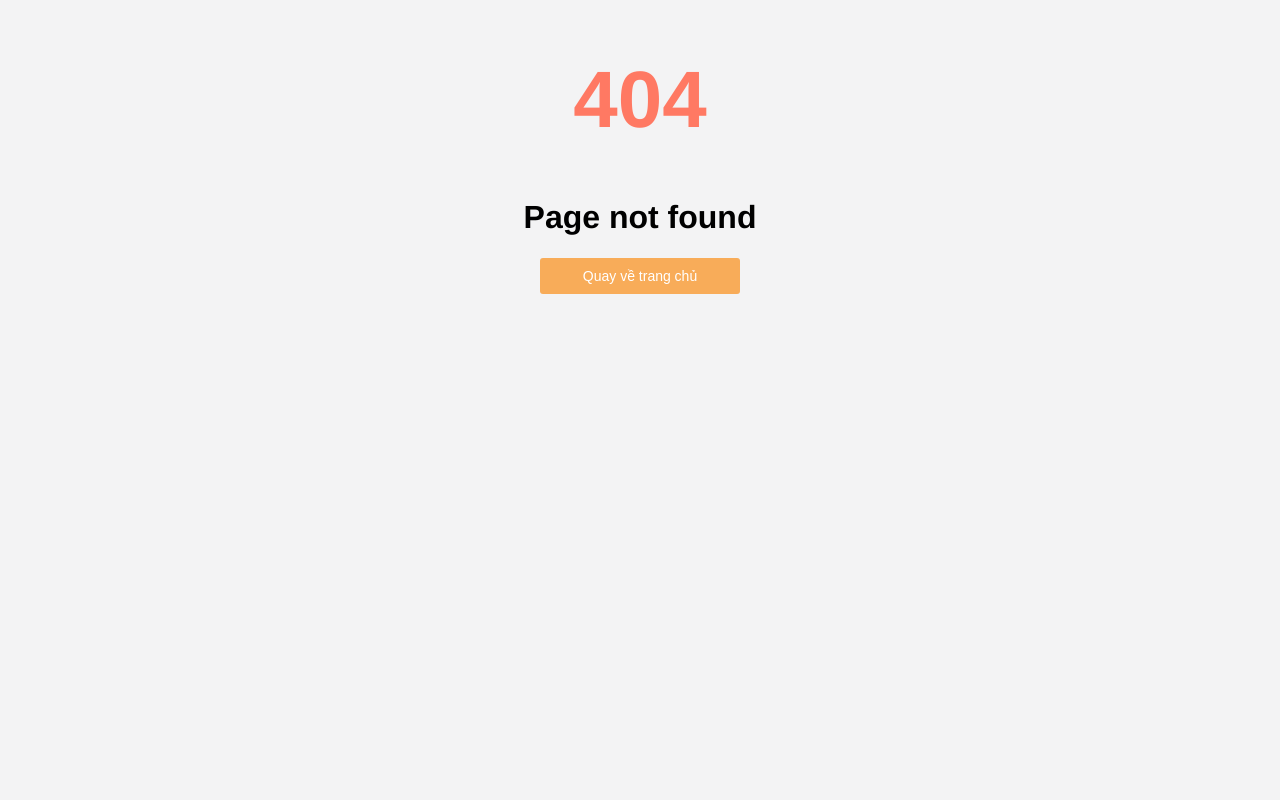
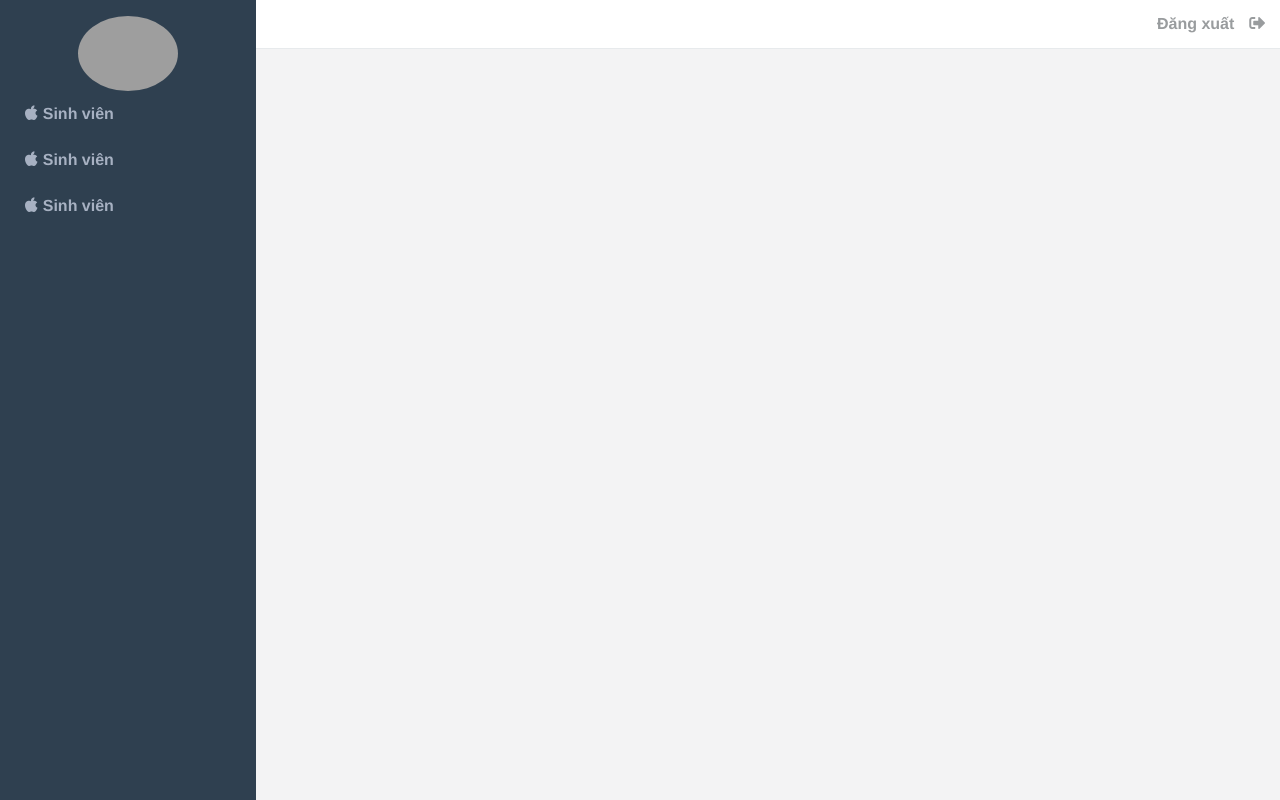
Before and after one commit to vmtrung1997/domitory-manage, a React (Create React App) app in the folder src/frontend/: page /admin in a window 1280 px wide. Before the commit this address had no page. Shown: the top 800 px of the page. Built offline with nearby package versions, Linux system fonts and the light colour scheme; grey boxes are pictures that could not be loaded.

Commit message:
fix css layout

```diff
--- a/src/frontend/src/app/App.js
+++ b/src/frontend/src/app/App.js
@@ -1,18 +1,19 @@
 import React, { Component } from 'react';
 import { createStore } from 'redux';
 import { BrowserRouter as Router, Route, Switch, Redirect } from 'react-router-dom'
+
 import './App.css'
+import Admin from './containers/admin'
+import NotFound from './containers/404error/notfound'
 import SignInAdmin from './containers/admin/signinAdmin'
-import NotFound from './containers/notfound'
 
 class App extends Component {
-
 	render() {
       	return (
       		<Router>
                 <Switch>
-          <Route exact path="/signin/admin" component={SignInAdmin} />
-          <Route component={NotFound} />
+                    <Route path="/admin/" component={Admin} />
+                    <Route path="/signin-admin/" component={SignInAdmin} />
                 </Switch>
             </Router>
         );
--- a/src/frontend/src/app/components/button/button.js
+++ b/src/frontend/src/app/components/button/button.js
@@ -3,6 +3,12 @@ import PropTypes from 'prop-types';
 import './button.css';
 
 class Button extends Component{
+	static defaultProps = {
+	    firstIcon: '',
+	    lastIcon: '',
+	    type: 'bt-default',
+	    onClick: () => {}
+	}
 	render(){
 		const value = this.props.content
 		return(
--- /dev/null
+++ b/src/frontend/src/app/containers/404error/notfound.js
@@ -0,0 +1,23 @@
+import React, { Component } from 'react'
+
+import './notfound.css'
+import Button from './../../components/button/button'
+
+class NotFound extends Component{
+	render(){
+		return(
+			<div style={{textAlign: 'center'}}>
+				<div style={{fontSize: '40px', color: '#FF7963', fontWeigth: 'bold'}}> <h1> 404 </h1> </div>
+				<h1> Page not found </h1>
+				<Button
+					type="bt-warning"
+					padding="10px 20px"
+					width="200px"
+					content="Quay về trang chủ">
+				</Button>
+			</div>
+		)
+	}
+}
+
+export default NotFound
--- /dev/null
+++ b/src/frontend/src/app/containers/admin/index.js
@@ -0,0 +1,21 @@
+import React, { Component } from 'react'
+import { BrowserRouter as Router, Route, Switch, Redirect } from 'react-router-dom'
+
+import './admin.css'
+import SignInAdmin from './signinAdmin'
+import Layout from './../layout/Layout'
+
+class Admin extends Component{
+	constructor(props) {
+	    super(props);
+	}
+	render(){
+		return(
+			<Layout>
+                <Route path={`${this.props.match.url}/signin`} component={SignInAdmin} />
+	        </Layout>
+  		)
+	}
+}
+
+export default Admin
--- a/src/frontend/src/app/containers/layout/Layout.css
+++ b/src/frontend/src/app/containers/layout/Layout.css
@@ -4,13 +4,19 @@
 
 .layout-sub{
     width: 20%;
+	height: 100vh;
+	background-color: #2f4050;
+	position: fixed;
 }
 
 .layout-main{
+	position: absolute;
+	right: 0;
     width: 80%;
+    height: 1000px;
 }
 
 body{
-    background-color: #2f4050;
+
     margin: 0;
 }
--- a/src/frontend/src/app/containers/layout/Layout.js
+++ b/src/frontend/src/app/containers/layout/Layout.js
@@ -1,4 +1,5 @@
 import React from 'react';
+
 import Header from './../../components/header/Header';
 import Navigation from './../../components/navigation/Navigation';
 import Content from './../../components/content/Content';
```
Also changed, not shown: src/frontend/src/app/containers/404error/notfound.css (added). Lines whose indentation alone changed are shown as unchanged.
